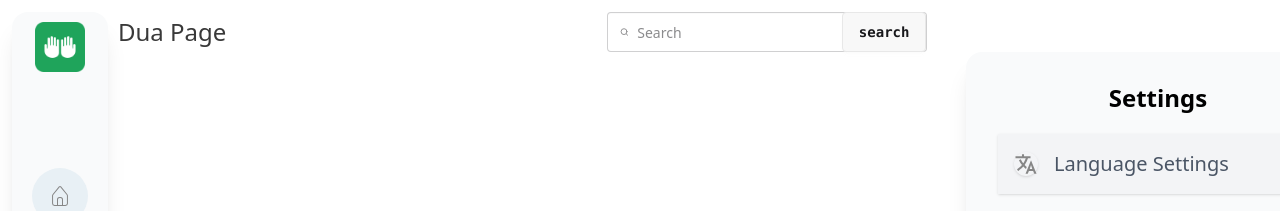
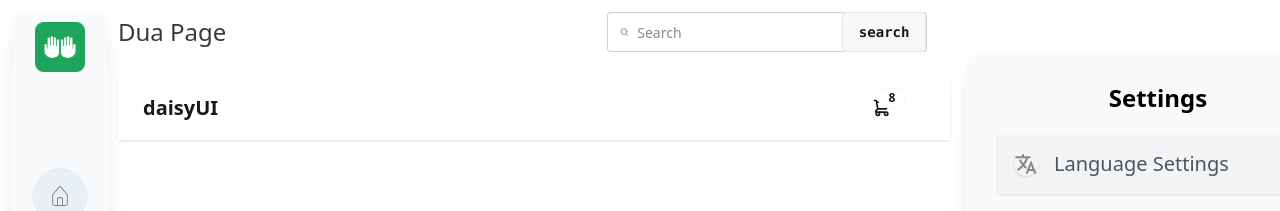
Before and after one commit to engrsakib/dwa-s-client-side, a Next.js app: page /dwa in a window 1280 px wide. Shown: the top 211 px of the page. Built offline with nearby package versions, Linux system fonts and the light colour scheme.

Commit message:
routing system added for nested routinh

```diff
--- a/app/dwa/layout.tsx
+++ b/app/dwa/layout.tsx
@@ -1,10 +1,13 @@
+import AboutNavbar from '@/components/AboutNavbar'
 import React from 'react'
 
 export default function Aboutlayout({children}) {
   return (
     <div>
       {/* about nav */}
-
+      <div className='mt-6'>
+      <AboutNavbar></AboutNavbar>
+      </div>
 
       {children}
     </div>
--- /dev/null
+++ b/components/AboutNavbar.tsx
@@ -0,0 +1,55 @@
+import React from 'react';
+
+const AboutNavbar = () => {
+    return (
+        <div>
+            <div className="navbar bg-base-100 shadow-sm">
+  <div className="flex-1">
+    <a className="btn btn-ghost text-xl">daisyUI</a>
+  </div>
+  <div className="flex-none">
+    <div className="dropdown dropdown-end">
+      <div tabIndex={0} role="button" className="btn btn-ghost btn-circle">
+        <div className="indicator">
+          <svg xmlns="http://www.w3.org/2000/svg" className="h-5 w-5" fill="none" viewBox="0 0 24 24" stroke="currentColor"> <path strokeLinecap="round" strokeLinejoin="round" strokeWidth="2" d="M3 3h2l.4 2M7 13h10l4-8H5.4M7 13L5.4 5M7 13l-2.293 2.293c-.63.63-.184 1.707.707 1.707H17m0 0a2 2 0 100 4 2 2 0 000-4zm-8 2a2 2 0 11-4 0 2 2 0 014 0z" /> </svg>
+          <span className="badge badge-sm indicator-item">8</span>
+        </div>
+      </div>
+      <div
+        tabIndex={0}
+        className="card card-compact dropdown-content bg-base-100 z-1 mt-3 w-52 shadow">
+        <div className="card-body">
+          <span className="text-lg font-bold">8 Items</span>
+          <span className="text-info">Subtotal: $999</span>
+          <div className="card-actions">
+            <button className="btn btn-primary btn-block">View cart</button>
+          </div>
+        </div>
+      </div>
+    </div>
+    <div className="dropdown dropdown-end">
+      <div tabIndex={0} role="button" className="btn btn-ghost btn-circle avatar">
+        <div className="w-10 rounded-full">
+
+        </div>
+      </div>
+      <ul
+        tabIndex={0}
+        className="menu menu-sm dropdown-content bg-base-100 rounded-box z-1 mt-3 w-52 p-2 shadow">
+        <li>
+          <a className="justify-between">
+            Profile
+            <span className="badge">New</span>
+          </a>
+        </li>
+        <li><a>Settings</a></li>
+        <li><a>Logout</a></li>
+      </ul>
+    </div>
+  </div>
+</div>
+        </div>
+    );
+};
+
+export default AboutNavbar;
--- a/components/LeftSide.tsx
+++ b/components/LeftSide.tsx
@@ -1,4 +1,5 @@
 import Image from "next/image";
+import Link from "next/link";
 import React from "react";
 import { CiBookmark, CiHome } from "react-icons/ci";
 import { IoBookOutline, IoChatbubblesOutline } from "react-icons/io5";
@@ -13,12 +14,16 @@
       </div>
       {/* middle items */}
       <div className="flex flex-col items-center justify-between gap-4">
+        <Link href="/">
         <div className="bg-[#E8F0F5] p-4 rounded-full">
           <CiHome className="text-2xl text-[#868686]" />
         </div>
+        </Link>
+        <Link href="/dwa">
         <div className="bg-[#E8F0F5] p-4 rounded-full">
           <RxDashboard className="text-2xl text-[#868686]" />
         </div>
+        </Link>
         <div className="bg-[#E8F0F5] p-4 rounded-full">
           <RiLightbulbFlashLine className="text-2xl text-[#868686]" />
         </div>
```
